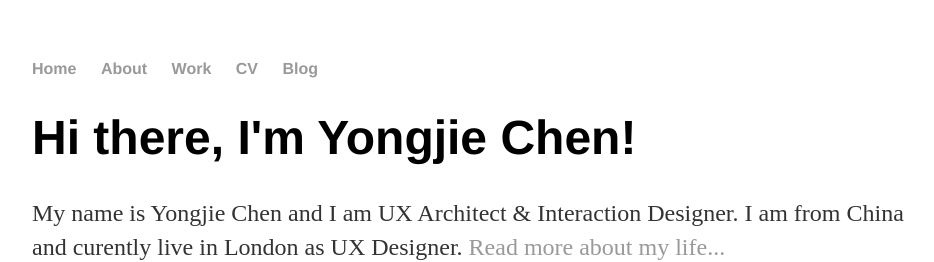
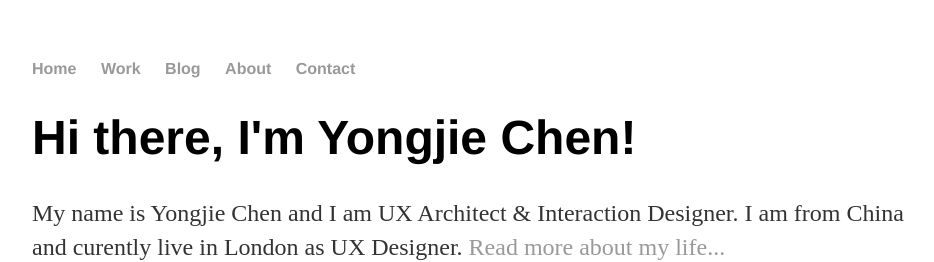
Before and after one commit to yjgracechen/yjgracechen.github.io, a Jekyll site: the page built from index.html, in a window 1280 px wide. Shown: the top 262 px of the page, without its empty margins (160-1094 px from the left). Built offline with Jekyll 4.4.1, drawn with Linux system fonts in a browser that asks for light colours.

Commit message:
Update default.html

```diff
--- a/_layouts/default.html
+++ b/_layouts/default.html
@@ -9,10 +9,10 @@
 			<nav>
 	    		<ul>
 	        		<li><a href="/">Home</a></li>
-		        	<li><a href="/about.html">About</a></li>
-		        	<li><a href="/work.html"> Work </a></li>
-	        		<li><a href="/cv.html">CV</a></li>
+		        	<li><a href="/work.html">Work</a></li>
 	        		<li><a href="/blog.html">Blog</a></li>
+	        		<li><a href="/about.html">About</a></li>
+	        		<li><a href="/contact.html">Contact</a></li>
 	    		</ul>
 			</nav>
 			<div class="container">
```
